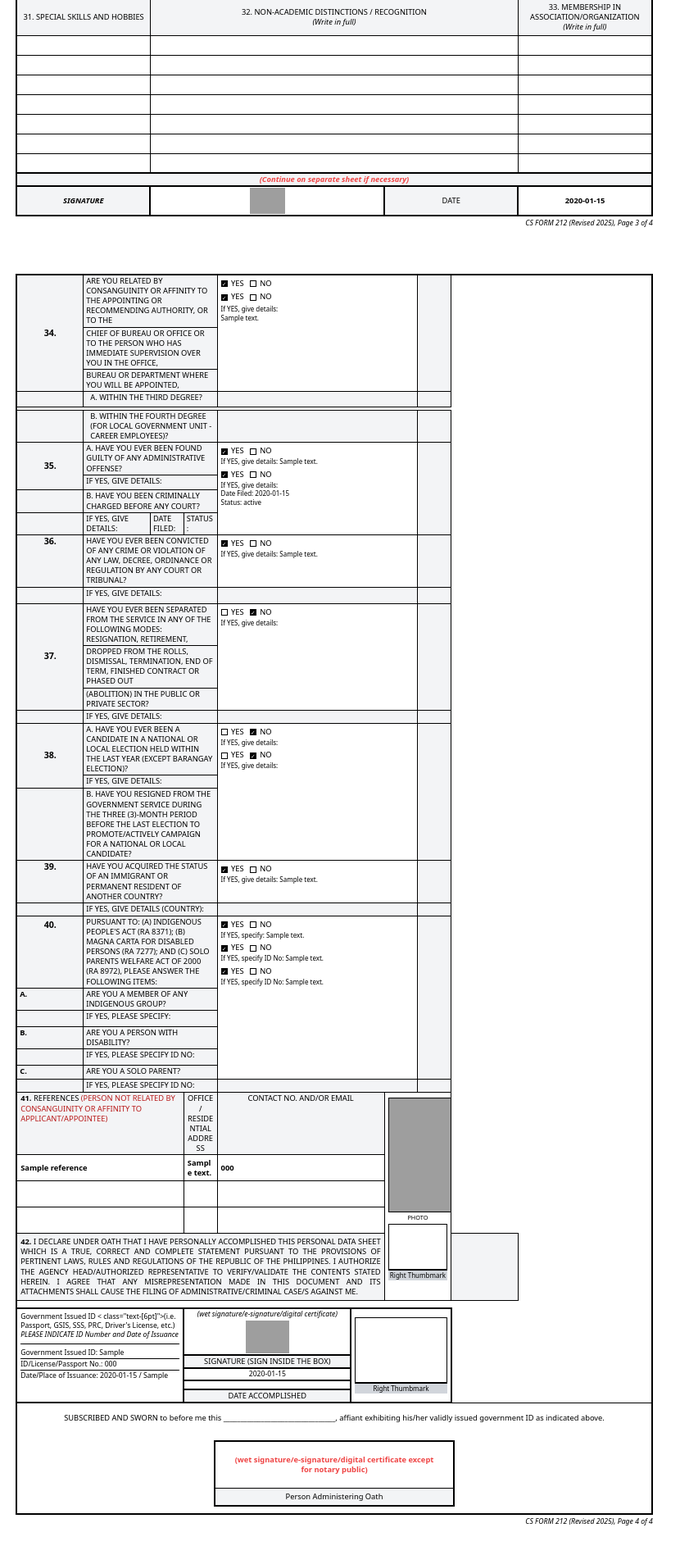
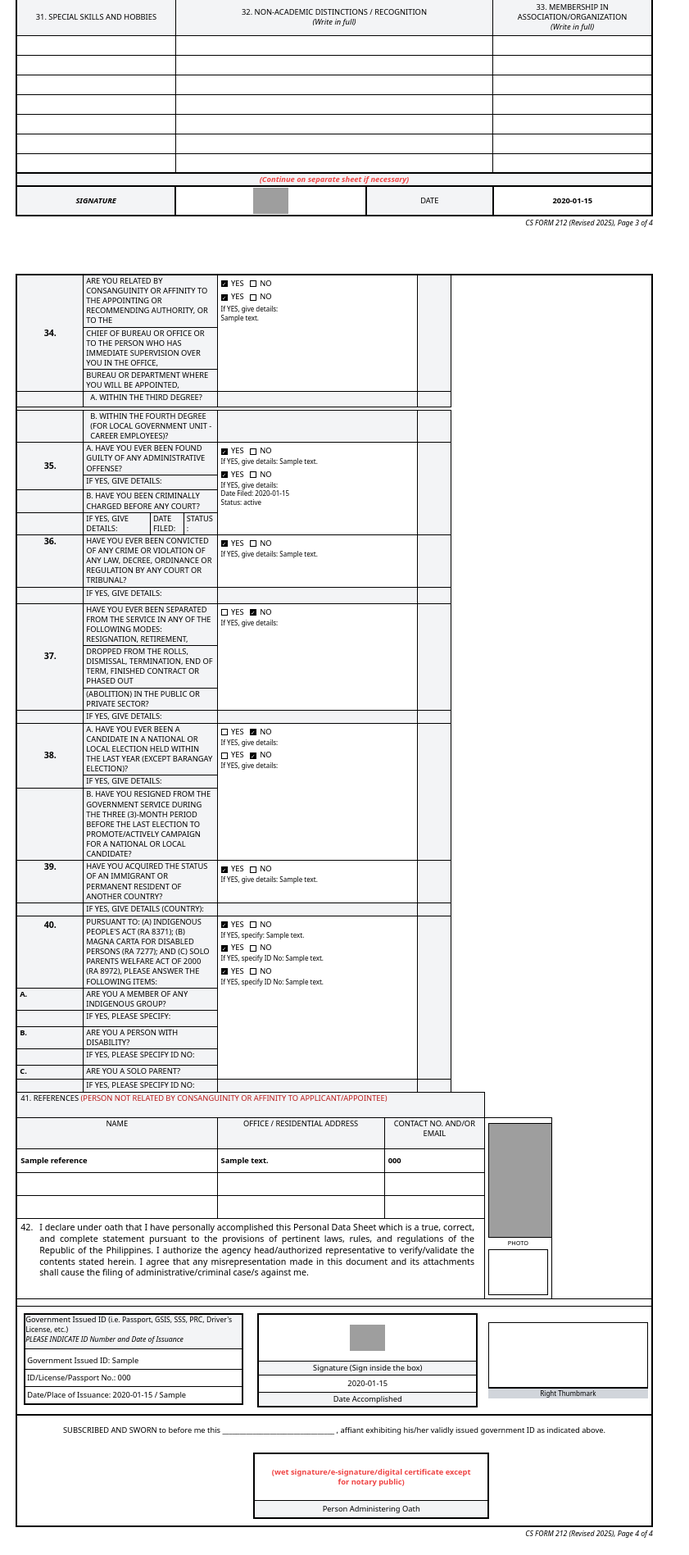
Before and after one commit to SHIROxcx/darfo5-hrms, a Laravel app: page /pds/html-preview in a window 1280 px wide. Shown: the part 3452-5349 px from the top of the page at 82% size, without its empty margins (0-841 px from the left). Before the commit the page ends 5313 px from the top, so only its background shows below. Run offline with Laravel 12, Linux system fonts and the light colour scheme; a user stored in the database is signed in; data comes from the database, SQL or seed files in the repository; tables that the repository leaves empty hold one stand-in row (values such as "Sample post"); parts of the project's set-up code (start-up, migrations or seed data) failed here and were passed over; some libraries are stand-ins or nearby versions; grey boxes are pictures that could not be loaded.

Commit message:
update: pds page 4

```diff
--- a/resources/js/pages/pds/sections/TrainingSection.tsx
+++ b/resources/js/pages/pds/sections/TrainingSection.tsx
@@ -6,7 +6,7 @@ import { Spinner } from '@/components/ui/spinner';
 interface Props { user: User; pdsData: PdsData; onSave: PdsSaveCallback; saving: boolean; }
 
 const EMPTY: PdsTraining = { title: '', date_from: '', date_to: '', number_of_hours: '', type_of_ld: '', conducted_by: '' };
-const LD_TYPES = ['Managerial', 'Supervisory', 'Technical', 'Foundation', 'Orientation', 'Others'];
+const LD_TYPES = ['Managerial', 'Supervisory', 'Technical', 'Etc.'];
 
 export default function TrainingSection({ pdsData, onSave, saving }: Props) {
     const [rows, setRows] = useState<PdsTraining[]>(
--- a/resources/views/pds/pdf.blade.php
+++ b/resources/views/pds/pdf.blade.php
@@ -125,12 +125,6 @@
         </table>
 
         <table class="border-2 border-black">
-        <!-- <colgroup>
-            <col style="width:2.5%"><col style="width:10%"><col style="width:5%"><col style="width:12%">
-            <col style="width:5%"><col style="width:4.5%"><col style="width:7%"><col style="width:7.5%">
-            <col style="width:7.5%"><col style="width:6%"><col style="width:5%"><col style="width:8%">
-            <col style="width:7%"><col style="width:7%">
-        </colgroup> -->
 
         {{-- Section I Header --}}
         <tr><td colspan="19" class="{{ $sectionHeader }}">I. PERSONAL INFORMATION</td></tr>
@@ -138,19 +132,19 @@
         {{-- Name rows --}}
         <tr style="height:17pt;">
             <td colspan="3" class="{{ $lbl }} px-1 border-b-gray-100">1. SURNAME</td>
-            <td colspan="16" class="font-bold text-[8pt] align-middle px-2">{{ strtoupper($user->last_name ?? '') }}</td>
+            <td colspan="16" class="font-semibold text-[8pt] align-middle px-2">{{ strtoupper($user->last_name ?? '') }}</td>
         </tr>
         <tr style="height:17pt;">
             <td colspan="3" class="{{ $lbl }} px-1 border-b-gray-100">2. FIRST NAME</td>
-            <td colspan="11" class="font-bold text-[8pt] align-middle px-2">{{ strtoupper($user->first_name ?? '') }}</td>
+            <td colspan="11" class="font-semibold text-[8pt] align-middle px-2">{{ strtoupper($user->first_name ?? '') }}</td>
             <td colspan="5" class="align-start px-1 bg-gray-100 text-[7pt]">
                 <span>NAME EXTENSION (JR., SR)</span>
-                <span class="font-bold text-[8pt] align-middle text-end pl-10">{{ strtoupper($user->name_ext ?? '') }}</span>
+                <span class="font-semibold text-[8pt] align-middle text-end pl-10">{{ strtoupper($user->name_ext ?? '') }}</span>
             </td>
         </tr>
         <tr style="height:17pt;border-bottom:2px solid #000;">
             <td colspan="3" class="{{ $lbl }} pl-3 px-1">MIDDLE NAME</td>
-            <td colspan="16" class="font-bold text-[8pt] align-middle px-2">{{ strtoupper($user->middle_name ?? '') }}</td>
+            <td colspan="16" class="font-semibold text-[8pt] align-middle px-2">{{ strtoupper($user->middle_name ?? '') }}</td>
         </tr>
 
         {{-- 3, 4, 5: Birth Info + 16. Citizenship (Spans 3 Rows) --}}
@@ -527,12 +521,12 @@
         <col style="width:3%"><col style="width:4%"><col style="width:22%"><col style="width:3.5%">
     </colgroup> -->
 
-    <tr><td colspan="19" class="{{ $sectionHeader }}">VI. VOLUNTARY WORK OR INVOLVEMENT IN CIVIC / NON-GOVERNMENT / PEOPLE / VOLUNTARY ORGANIZATIONS</td></tr>
+    <tr><td colspan="20" class="{{ $sectionHeader }}">VI. VOLUNTARY WORK OR INVOLVEMENT IN CIVIC / NON-GOVERNMENT / PEOPLE / VOLUNTARY ORGANIZATIONS</td></tr>
     <tr style="height:18pt;">
         <td colspan="7" rowspan="2" class="{{ $lbl }} align-middle text-[7pt]"><span>29.</span> <p class="inline pl-10">NAME &amp; ADDRESS OF ORGANIZATION<br><span class="normal-case pl-28">(Write in full)</span></p></td>
         <td colspan="4" class="{{ $lbl }} text-[7pt] text-center py-1">INCLUSIVE DATES<br><span class="normal-case">(dd/mm/yyyy)</span></td>
         <td colspan="2" rowspan="2" class=" align-middle text-[6.5pt] text-center">NUMBER OF<br> HOURS</td>
-        <td colspan="6" rowspan="2" class="{{ $lbl }} align-middle text-[6pt] text-center">POSITION / NATURE OF WORK</td>
+        <td colspan="7" rowspan="2" class="{{ $lbl }} align-middle text-[6pt] text-center">POSITION / NATURE OF WORK</td>
     </tr>
     <tr style="height:13pt;" class="text-center">
         <td colspan="2" class="{{ $lbl }} text-[6pt]  normal-case">From</td>
@@ -546,18 +540,18 @@
         <td colspan="2" class="{{ $val }} text-center text-[7pt]">{{ pDate($vw?->date_from) }}</td>
         <td colspan="2" class="{{ $val }} text-center text-[7pt]">{{ pDate($vw?->date_to) }}</td>
         <td colspan="2" class="{{ $val }} text-center text-[7pt]">{{ $vw?->number_of_hours??'' }}</td>
-        <td colspan="6" class="{{ $val }} text-[7pt] px-1">{{ $vw?->position??'' }}</td>
+        <td colspan="7" class="{{ $val }} text-[7pt] px-1">{{ $vw?->position??'' }}</td>
     </tr>
     @endfor
-    <tr><td colspan="19" class="{{ $note }}">(Continue on separate sheet if necessary)</td></tr>
+    <tr><td colspan="20" class="{{ $note }}">(Continue on separate sheet if necessary)</td></tr>
 
-    <tr><td colspan="19" class="{{ $sectionHeader }}">VII. LEARNING AND DEVELOPMENT (L&amp;D) INTERVENTIONS/TRAINING PROGRAMS ATTENDED</td></tr>
+    <tr><td colspan="20" class="{{ $sectionHeader }}">VII. LEARNING AND DEVELOPMENT (L&amp;D) INTERVENTIONS/TRAINING PROGRAMS ATTENDED</td></tr>
     <tr style="height:18pt;">
         <td colspan="7" rowspan="2" class="{{ $lbl }} align-middle text-[5.5pt]"><span>30.</span> <p class="text-center inline pl-2">TITLE OF LEARNING AND DEVELOPMENT INTERVENTIONS/<br><span class="pl-24">TRAINING PROGRAMS<br></span></p><p class="normal-case text-center">(Write in full)</p></td>
         <td colspan="4" class="{{ $lbl }} text-[5.5pt] text-center">INCLUSIVE DATES<br><span class="normal-case">(mm/dd/yyyy)</span></td>
         <td colspan="2" rowspan="2" class=" align-middle text-[6.5pt] text-center">NUMBER<br>OF HOURS</td>
         <td colspan="2" rowspan="2" class="{{ $lbl }} align-middle text-[5.5pt] text-center">Type of L&amp;D<br><span class="normal-case text-[6.5pt]">(Managerial/<br>Supervisory/<br>Technical/etc)</span></td>
-        <td colspan="4" rowspan="2" class="{{ $lbl }} align-middle text-[5.5pt] text-center">CONDUCTED/ SPONSORED BY<br><span class="normal-case">(Write in full)</span></td>
+        <td colspan="5" rowspan="2" class="{{ $lbl }} align-middle text-[5.5pt] text-center">CONDUCTED/ SPONSORED BY<br><span class="normal-case">(Write in full)</span></td>
     </tr>
     <tr style="height:13pt;" class="text-center">
         <td colspan="2" class="{{ $lbl }} text-[5.5pt] normal-case">From</td>
@@ -572,34 +566,34 @@
         <td colspan="2" class="{{ $val }} text-center text-[6.5pt]">{{ pDate($tr?->date_to) }}</td>
         <td colspan="2" class="{{ $val }} text-center text-[6.5pt]">{{ $tr?->number_of_hours??'' }}</td>
         <td colspan="2" class="{{ $val }} text-center text-[6.5pt]">{{ $tr?->type_of_ld??'' }}</td>
-        <td colspan="4" class="{{ $val }} text-[6.5pt] px-1">{{ $tr?->conducted_by??'' }}</td>
+        <td colspan="5" class="{{ $val }} text-[6.5pt] px-1">{{ $tr?->conducted_by??'' }}</td>
     </tr>
     @endfor
-    <tr><td colspan="19" class="{{ $note }}">(Continue on separate sheet if necessary)</td></tr>
+    <tr><td colspan="20" class="{{ $note }}">(Continue on separate sheet if necessary)</td></tr>
 
-    <tr><td colspan="19" class="{{ $sectionHeader }}">VIII. OTHER INFORMATION</td></tr>
+    <tr><td colspan="20" class="{{ $sectionHeader }}">VIII. OTHER INFORMATION</td></tr>
     <tr style="height:33pt;" class="text-center">
-        <td colspan="4" class="{{ $lbl }} align-middle text-[6pt]">31. SPECIAL SKILLS and HOBBIES</td>
-        <td colspan="11" class="{{ $lbl }} align-middle text-[6pt]">32. NON-ACADEMIC DISTINCTIONS / RECOGNITION<br><em class="normal-case">(Write in full)</em></td>
-        <td colspan="4" class="{{ $lbl }} align-middle text-[6pt]">33. MEMBERSHIP IN ASSOCIATION/ORGANIZATION<br><em class="normal-case">(Write in full)</em></td>
+        <td colspan="5" class="{{ $lbl }} align-middle text-[6pt]">31. SPECIAL SKILLS and HOBBIES</td>
+        <td colspan="10" class="{{ $lbl }} align-middle text-[6pt]">32. NON-ACADEMIC DISTINCTIONS / RECOGNITION<br><em class="normal-case">(Write in full)</em></td>
+        <td colspan="5" class="{{ $lbl }} align-middle text-[6pt]">33. MEMBERSHIP IN ASSOCIATION/ORGANIZATION<br><em class="normal-case">(Write in full)</em></td>
     </tr>
     @php $oi=$pds['other_info']??null; $skills=$oi?->special_skills??[]; $distinctions=$oi?->non_academic_distinctions??[]; $memberships=$oi?->organization_memberships??[]; @endphp
     @for($i=0;$i<7;$i++)
     <tr style="height:18pt;">
-        <td colspan="4" class="{{ $val }} text-[6.5pt] px-1">{{ $skills[$i]??'' }}</td>
-        <td colspan="11" class="{{ $val }} text-[6.5pt] px-1">{{ $distinctions[$i]??'' }}</td>
-        <td colspan="4" class="{{ $val }} text-[6.5pt] px-1">{{ $memberships[$i]??'' }}</td>
+        <td colspan="5" class="{{ $val }} text-[6.5pt] px-1">{{ $skills[$i]??'' }}</td>
+        <td colspan="10" class="{{ $val }} text-[6.5pt] px-1">{{ $distinctions[$i]??'' }}</td>
+        <td colspan="5" class="{{ $val }} text-[6.5pt] px-1">{{ $memberships[$i]??'' }}</td>
     </tr>
     @endfor
-    <tr><td colspan="19" class="{{ $note }}">(Continue on separate sheet if necessary)</td></tr>
+    <tr><td colspan="20" class="{{ $note }}">(Continue on separate sheet if necessary)</td></tr>
 
     {{-- Page 3 Signature --}}
             <tr style="height:17pt;">
                 {{-- Signature Label (3 cols) --}}
-                <td colspan="4" class="{{ $lbl }} text-center border-2 border-black align-middle font-bold italic text-md">SIGNATURE</td>
+                <td colspan="5" class="{{ $lbl }} text-center border-2 border-black align-middle font-bold italic text-md">SIGNATURE</td>
 
                 {{-- Signature Value (8 cols to reach 11) --}}
-                <td colspan="7" class="{{ $sig }} text-center align-middle">
+                <td colspan="6" class="{{ $sig }} text-center align-middle">
                     @if(empty($govId?->signature))
                         <span class="text-red-500 italic text-[7pt]">(wet signature/e-signature/digital certificate)</span>
                     @else
@@ -611,7 +605,7 @@
                 <td colspan="4" class="{{ $lbl }} text-center border-2 border-black align-middle">DATE</td>
 
                 {{-- Date Value (4 cols to reach 18) --}}
-                <td colspan="4" class="border-2 border-black align-middle px-2 text-center font-bold">
+                <td colspan="5" class="border-2 border-black align-middle px-2 text-center font-bold">
                     {{ $govId?->date_accomplished ?? '' }}
                 </td>
             </tr>
@@ -684,11 +678,14 @@
 
     {{-- References + Photo --}}
     <tr style="height:23pt;">
-        <td colspan="5" class="{{ $lbl }} align-top text-[6.5pt] px-1">
-            <strong>41.</strong> REFERENCES <span class="text-red-700 font-normal">(Person not related by consanguinity or affinity to applicant/appointee)</span>
+        <td colspan="14" class="{{ $lbl }} align-top text-[6.5pt] px-1">
+            41. REFERENCES <span class="text-red-700 font-normal">(Person not related by consanguinity or affinity to applicant/appointee)</span>
         </td>
-        <td class="{{ $lbl }} text-center text-[6.5pt]">OFFICE / RESIDENTIAL ADDRESS</td>
-        <td colspan="5" class="{{ $lbl }} text-center text-[6.5pt]">CONTACT NO. AND/OR EMAIL</td>
+    </tr>
+    <tr style="height:23pt;" class="uppercase">
+        <td colspan="6" class="{{ $lbl }} text-center text-[6.5pt]">NAME</td>
+        <td colspan="5" class="{{ $lbl }} text-center text-[6.5pt]">OFFICE / RESIDENTIAL ADDRESS</td>
+        <td colspan="3" class="{{ $lbl }} text-center text-[6.5pt]">CONTACT NO. AND/OR EMAIL</td>
         <td rowspan="5" colspan="2" class="text-center align-top p-1">
             <div class="photo-box">
                 @if(!empty($govId?->passport_photo))
@@ -699,60 +696,67 @@
             </div>
             <p class="text-[5.5pt] text-center my-0.5">PHOTO</p>
             <div class="border border-black h-14 bg-white"></div>
-            <div class="bg-gray-300 border-t border-black text-center p-px text-[6pt]">Right Thumbmark</div>
         </td>
     </tr>
     @for($i=0;$i<3;$i++)
     @php $ref=$refs[$i]??null; @endphp
-    <tr style="height:24pt;">
-        <td colspan="5" class="{{ $val }} text-[6.5pt] px-1">{{ $ref?->name??'' }}</td>
-        <td class="{{ $val }} text-[6.5pt] px-1">{{ $ref?->address??'' }}</td>
-        <td colspan="5" class="{{ $val }} text-[6.5pt] px-1">{{ $ref?->telephone??'' }}</td>
+    <tr style="height:17pt;">
+        <td colspan="6" class="{{ $val }} text-[6.5pt] px-1">{{ $ref?->name??'' }}</td>
+        <td colspan="5" class="{{ $val }} text-[6.5pt] px-1">{{ $ref?->address??'' }}</td>
+        <td colspan="3" class="{{ $val }} text-[6.5pt] px-1">{{ $ref?->telephone??'' }}</td>
     </tr>
     @endfor
 
     {{-- Declaration --}}
-    <tr style="height:39pt;">
-        <td colspan="11" class="{{ $lbl }} align-top text-[6.5pt] p-1 text-justify">
-            <strong>42.</strong> I declare under oath that I have personally accomplished this Personal Data Sheet which is a true, correct and complete statement pursuant to the provisions of pertinent laws, rules and regulations of the Republic of the Philippines. I authorize the agency head/authorized representative to verify/validate the contents stated herein. I agree that any misrepresentation made in this document and its attachments shall cause the filing of administrative/criminal case/s against me.
+    <tr style="height:20pt;">
+        <td colspan="14" class="align-top text-[8pt] p-1 text-justify normal-case">
+            <div class="flex">
+                <span>42.</span><p class="px-2"> I declare under oath that I have personally accomplished this Personal Data Sheet which is a true, correct, and complete statement pursuant to the provisions of pertinent laws, rules, and regulations of the Republic of the Philippines. I authorize the agency head/authorized representative to verify/validate the contents stated herein. I agree that any misrepresentation made in this document and its attachments shall cause the filing of administrative/criminal case/s against me.</p>
+            </div>
         </td>
-        <td colspan="2" class="{{ $lbl }}"></td>
     </tr>
 
     {{-- Gov't ID + Signature --}}
-    <tr style="height:7pt;"><td colspan="19" class="border-0 p-0"></td></tr>
-    <tr style="height:32pt;">
-        <td colspan="5" rowspan="6" class="border-2 border-black align-top p-1 text-[6.5pt]">
-            <div class="border-b border-black pb-1 mb-1">Government Issued ID < class="text-[6pt]">(i.e. Passport, GSIS, SSS, PRC, Driver's License, etc.)</    span><br><em>PLEASE INDICATE ID Number and Date of Issuance</em></div>
-            <div class="border-b border-black py-px">Government Issued ID: {{ $govId?->id_type??'' }}</div>
-            <div class="border-b border-black py-px">ID/License/Passport No.: {{ $govId?->id_number??'' }}</div>
-            <div class="py-px">Date/Place of Issuance: {{ ($govId?->date_of_issuance??'').($govId?->place_of_issuance ? ' / '.$govId->place_of_issuance : '') }}</div>
+    <tr style="height:7pt;"><td colspan="19"></td></tr>
+    <tr style="height:32pt;" class="border-b-2 border-black">
+        <td colspan="7"  class=" align-top p-2 text-[7pt] border-white">
+            <div class="border-2 border-black">
+                <div class="border-b border-black pb-1 mb-1 bg-gray-100">Government Issued ID <span class="text-[6.5pt]">(i.e. Passport, GSIS, SSS, PRC, Driver's License, etc.)</    span><br><em>PLEASE INDICATE ID Number and Date of Issuance</em></div>
+                <div class="border-b border-black py-1 px-0.5">Government Issued ID: {{ $govId?->id_type??'' }}</div>
+                <div class="border-b border-black py-1 px-0.5">ID/License/Passport No.: {{ $govId?->id_number??'' }}</div>
+                <div class="py-1 pl-0.5">Date/Place of Issuance: {{ ($govId?->date_of_issuance??'').($govId?->place_of_issuance ? ' / '.$govId->place_of_issuance : '') }}</div>
+            </div>
         </td>
-        <td colspan="5" rowspan="2" class="border-2 border-black text-center align-middle text-[6.5pt] italic">
-            (wet signature/e-signature/digital certificate)
-            @if(!empty($govId?->signature))<br><img src="{{ storage_path('app/public/' . $govId->signature) }}" class="max-h-10 max-w-full mx-auto mt-0.5">@endif
+        <td colspan="7" class="text-center align-middle text-[6.5pt] p-2 border-white">
+            <div class="border-2 border-black">
+                <div class="max-h-14 min-h-14 flex items-center">
+                    @if(empty($govId?->signature))
+                        <span class="text-red-500 italic text-[7pt]">(wet signature/e-signature/digital certificate)</span>
+                    @else
+                        <img src="{{ storage_path('app/public/' . $govId->signature) }}" class="max-h-8 max-w-full mx-auto block">
+                    @endif
+                </div>
+                <div class="text-center border-b border-t border-black text-[7pt] py-0.5 bg-gray-100">Signature (Sign inside the box)</div>
+                <div class="border-b border-black text-center align-middle text-[7pt] py-1">{{ $govId?->date_accomplished??'' }}</div>
+                <div class="text-center text-[7pt] py-0.5 bg-gray-100">Date Accomplished</div>
+            </div>
         </td>
-        <td colspan="3" rowspan="6" class="border-2 border-black text-center align-middle p-1">
+        <td colspan="5"  class="text-center align-middle p-1 m-2">
             <div class="border border-black h-20 bg-white"></div>
             <div class="bg-gray-300 border-t border-black text-center p-px text-[6pt]">Right Thumbmark</div>
         </td>
     </tr>
-    <tr style="height:8pt;"></tr>
-    <tr style="height:12pt;"><td colspan="5" class="{{ $lbl }} text-center border-2 border-black text-[6pt]">Signature (Sign inside the box)</td></tr>
-    <tr style="height:10pt;"><td colspan="5" class="border-2 border-black text-center align-middle text-[6.5pt]">{{ $govId?->date_accomplished??'' }}</td></tr>
-    <tr style="height:8pt;"></tr>
-    <tr style="height:12pt;"><td colspan="5" class="{{ $lbl }} text-center border-2 border-black text-[6pt]">Date Accomplished</td></tr>
 
     {{-- Subscribed --}}
     <tr style="height:28pt;">
-        <td colspan="19" class="border-t border-black border-2 border-b-0 text-center align-middle text-[7pt]">
-            <span class="uppercase">SUBSCRIBED AND SWORN</span> to before me this _________________________________, affiant exhibiting his/her validly issued government ID as indicated above.
+        <td colspan="19" class="border-2 border-t  border-black border-b-0 text-center align-middle text-[7pt]">
+            <span class="uppercase">SUBSCRIBED AND SWORN</span> to before me this _________________________________    , affiant exhibiting his/her validly issued government ID as indicated above.
         </td>
     </tr>
     <tr style="height:53pt;">
-        <td colspan="19" class="text-center align-bottom px-60 py-2 border-t-0">
-            <div class=" border-black border-2 max-w-full">
-                <div class="inline-block min-w-52  py-4 px-5 text-[7pt] text-red-500 font-bold">(wet signature/e-signature/digital certificate except for notary public)</div><br>
+        <td colspan="19" class="text-center align-bottom pl-72 py-2 border-t-0">
+            <div class="w-full border-black border-2 max-w-72">
+                <div class="inline-block  py-4 px-5 text-[7pt] text-red-500 font-bold">(wet signature/e-signature/digital certificate except for notary public)</div><br>
                 <div class="text-[7pt] border-t border-black bg-gray-100 py-1">Person Administering Oath</div>
             </div>
         </td>
```
